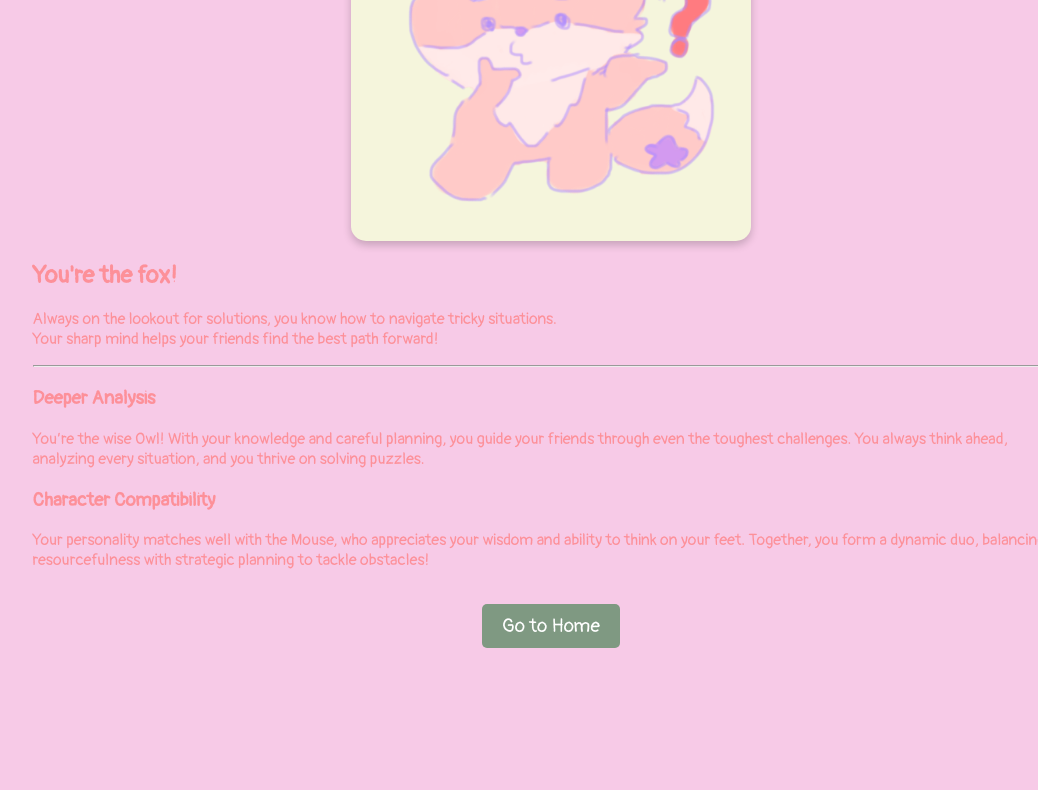
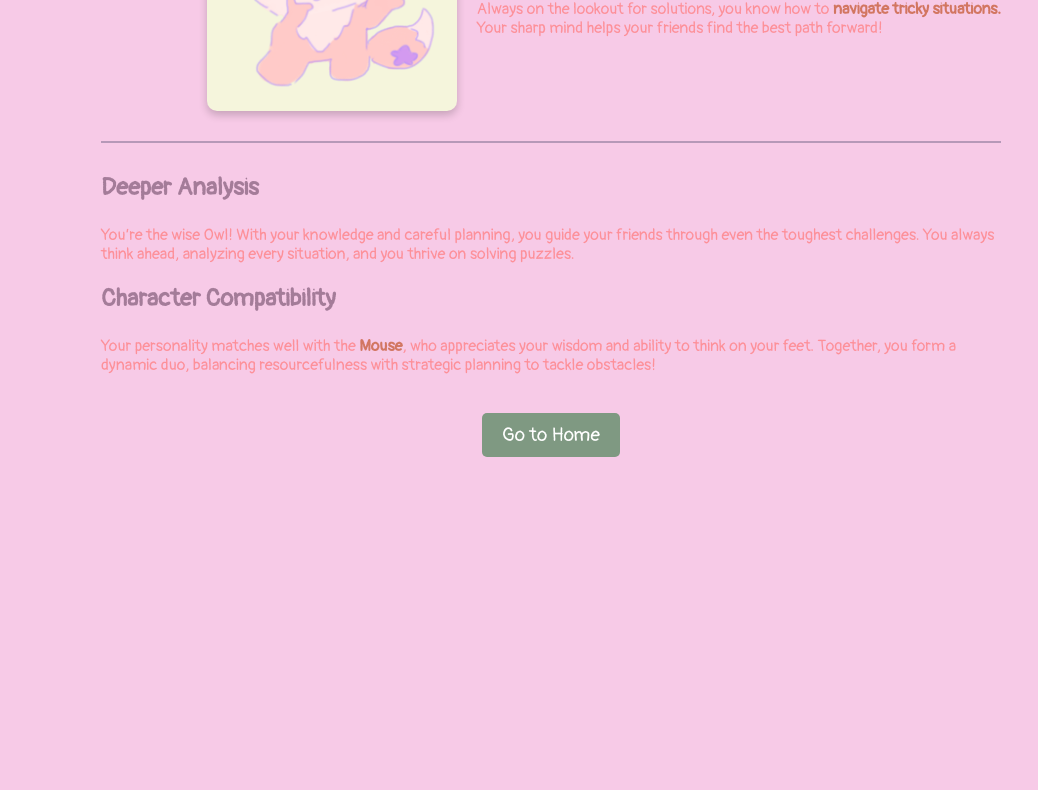
Before and after one commit to tksy1227/huggleland, a plain HTML site: page resultF.html in a window 1280 px wide. Shown: the part 281-1071 px from the top of the page, without its empty margins (89-1127 px from the left). After the commit the page ends 976 px from the top, so only its background shows below. Drawn offline with Linux system fonts and the light colour scheme.

Commit message:
Add files via upload

```diff
--- a/styles.css
+++ b/styles.css
@@ -19,12 +19,13 @@ html, body {
     background-repeat: no-repeat;
     text-align: center;
     color: white;
+    opacity: 60%;
 }
 
 .intro-content h1 {
     font-size: 3em;
     margin-bottom: 0.5em;
-    color: #fd9099; /* Text fill color */
+    color: white; /* Text fill color #fd9099 */
     -webkit-text-stroke: 0.25px brown; /* Text stroke */
 }
 
@@ -32,6 +33,8 @@ html, body {
     font-size: 1.2em;
     margin-bottom: 2em;
     color: #f9727e;
+    background-color: white;
+    opacity: 70%;
 }
 
 /* Hide the main content by default */
@@ -142,6 +145,60 @@ img {
     background-color: #9c688e;
 }
 
+/* Result page container */
+.result-container {
+    max-width: 900px;
+    margin: 0 auto; /* Center the content horizontally */
+    padding: 20px;
+}
+
+/* Container for image and description */
+.image-description {
+    display: flex;           /* Align image and description side by side */
+    align-items: center;      /* Vertically center image and text */
+    justify-content: space-between;
+    margin-bottom: 20px;      /* Add space below the section */
+}
+
+/* Description next to image */
+.description h2 {
+    font-size: 2em;
+    margin-bottom: 10px;
+    color:#9c688e
+}
+
+.description p {
+    font-size: 1em;
+    line-height: 1.2;
+}
+
+/* Divider line */
+.divider {
+    border: none;
+    height: 2px;
+    background-color: #b699b8;
+    margin: 30px 0; /* Space above and below the divider */
+}
+
+/* Analysis and compatibility section */
+.analysis h3 {
+    font-size: 1.5em;
+    margin-top: 20px;
+    color:#a47c99
+}
+
+.analysis p {
+    font-size: 1em;
+    line-height: 1.2;
+}
+
+/* Center the home button */
+.center-container {
+    display: flex;
+    justify-content: center;
+    margin-top: 20px;
+}
+
 /* Button Styles */
 #home-btn {
     padding: 10px 20px;
@@ -152,9 +209,53 @@ img {
     color: white;
     text-decoration: none;
     cursor: pointer;
-    transition: opacity 0.5s ease; /* Smooth transition for fade effect */
+    transition: background-color 0.3s ease;
 }
 
 #home-btn:hover {
     background-color: #9c688e;
 }
+
+.highlight {
+    color: #d27661; /* Change this to your desired color */
+    font-weight: bold; /* Make the text bold */
+}
+
+/*test: swaying animation*/
+/* Keyframes for swaying animation */
+@keyframes sway {
+    0% { transform: rotate(0deg); }
+    25% { transform: rotate(3deg); }
+    50% { transform: rotate(-3deg); }
+    75% { transform: rotate(3deg); }
+    100% { transform: rotate(0deg); }
+}
+
+/* Highlight class with sway animation */
+.shake {
+    color: #9c688e; /* Desired color */
+    display: inline-block; /* Allow transform properties to work */
+    transition: color 0.3s ease; /* Smooth transition for color */
+}
+
+/* Add sway effect on hover */
+.shake:hover {
+    animation: sway 0.5s ease-in-out; /* Trigger the sway animation */
+}
+
+/* Character image */
+.character-img {
+    max-width: 250px;         /* Fixed width for the character image */
+    height: auto;             /* Maintain aspect ratio */
+    margin-right: 20px;       /* Space between image and text */
+    border-radius: 10px;      /* Rounded corners for the image */
+    box-shadow: 0 4px 8px rgba(0, 0, 0, 0.2); /* Add subtle shadow */
+    transition: transform 0.3s ease; /* Smooth transition for the image */
+    display: inline-block; /* Allow transform properties to work */
+
+}
+
+/* Add sway effect on hover for image */
+.character-img:hover {
+    animation: sway 0.5s ease-in-out; /* Trigger the sway animation */
+}
```
